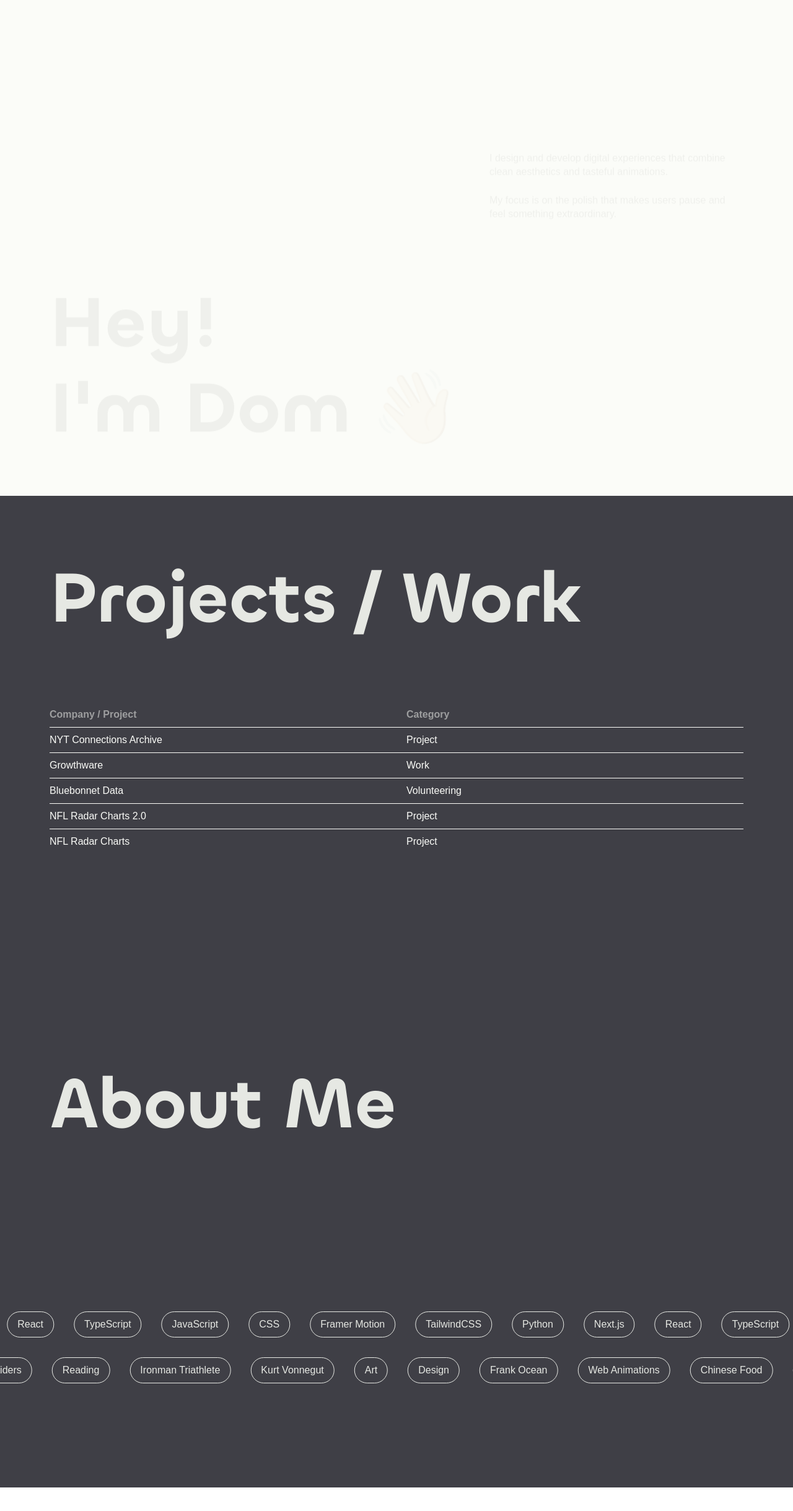
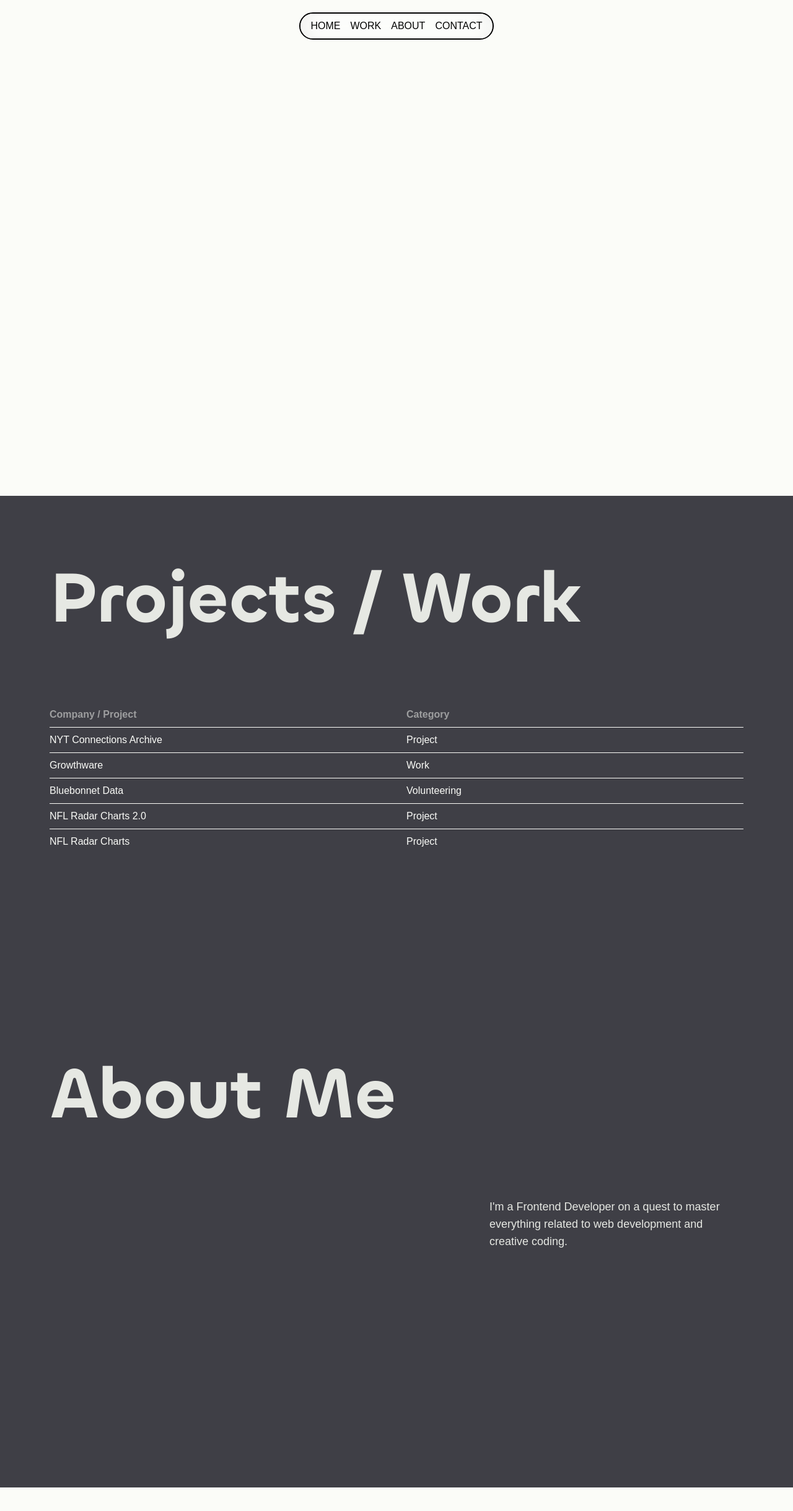
Before and after one commit to domsantini/portfolio2, a Next.js app: page / in a window 1280 px wide. Shown: the top 2438 px of the page at 62% size. Before the commit the page ends 2400 px from the top, so only its background shows below. Built offline with nearby package versions, Linux system fonts and the light colour scheme; a web font is replaced by a local one.

Commit message:
Get contact section in there

```diff
--- a/app/components/AboutSection.jsx
+++ b/app/components/AboutSection.jsx
@@ -1,9 +1,7 @@
 'use client'
 import React from 'react'
 
-import SectionWrapper from "./SectionWrapper";
-import Marquee from "./Marquee/Marquee";
-import SkillPill from './SkillPill';
+import RevealText from './RevealText';
 
 function AboutSection({ id }) {
   return (
@@ -11,24 +9,26 @@ function AboutSection({ id }) {
       id={id}
       className='
         relative z-[2] min-h-screen h-full overflow-clip
-        pt-20
+        pt-20 p-4 md:px-8 lg:px-20 pb-20
         flex flex-col
         text-[#E6E8E3] bg-zinc-700
       '
     >
-      <h1
-        className='
-          p-4 md:px-8 lg:px-20 pb-20
-          text-[clamp(45px,9vw,140px)] font-chillax font-semibold
-        '
-      >
+      <h1 className='pb-20 text-[clamp(45px,9vw,140px)] font-chillax font-semibold '>
         About Me
       </h1>
-      {/* <div className='flex flex-grow'>
-        <p>Lorem ipsum dolor sit amet consectetur adipisicing elit. Sunt vero eos maiores. Odio sunt eum commodi aspernatur repudiandae corporis autem odit consequuntur nesciunt, exercitationem quisquam obcaecati harum consectetur, voluptas corrupti!</p>
-      </div> */}
-      <div className='flex flex-col flex-grow justify-center h-full text-sm sm:text-base '>
-        <Marquee speed='45s'>
+      <div className='flex flex-col flex-grow text-sm sm:text-base lg:text-lg leading-snug text-pretty mb-24 mx-auto min-[450px]:ml-auto min-[450px]:mr-0 lg:max-w-[410px] '>
+        <p>I'm a Frontend Developer on a quest to master everything related to web development and creative coding. </p>
+        <br/>
+
+
+      </div>
+
+    </section>
+  );
+}
+
+{/* <Marquee speed='45s'>
   <p>Next.js</p>
   <p>React</p>
   <p>TypeScript</p>
@@ -67,44 +67,5 @@ function AboutSection({ id }) {
   <p aria-hidden='true'>Wes Anderson</p>
   <p aria-hidden='true'>The Raiders</p>
   <p aria-hidden='true'>Reading</p>
-        </Marquee>
-
-      </div>
-    </section>
-    // <SectionWrapper
-    //   id={id}
-    //   className='
-    //     pt-20
-    //     flex flex-col
-    //     text-[#E6E8E3] bg-zinc-700
-    //     overflow-hidden
-    //   '
-    // >
-    //   <h1 className='text-[clamp(45px,9vw,140px)] font-chillax font-semibold'>
-    //     About Me
-    //   </h1>
-    //   <div className='flex flex-col justify-center flex-grow gap-10 h-full -mx-28 text-[3vw] uppercase' >
-    //     <Marquee className='bg-black rotate-[5deg] py-4' scrollDirection='forward'>
-    //       <SkillPill className='border-[#A1A1AA] text-[#A1A1AA]'>React</SkillPill>
-    //       <SkillPill className='border-[#A1A1AA] text-[#A1A1AA]'>TypeScript</SkillPill>
-    //       <SkillPill className='border-[#A1A1AA] text-[#A1A1AA]'>JavaScript</SkillPill>
-    //     </Marquee>
-    //     <Marquee className='bg-[#A1A1AA] rotate-[-10deg] py-4' scrollDirection='back'>
-    //       <SkillPill className='border-black text-black'>Art</SkillPill>
-    //       <SkillPill className='border-black text-black'>Design</SkillPill>
-    //       <SkillPill className='border-black text-black'>Reading</SkillPill>
-    //     </Marquee>
-    //   </div>
-    // </SectionWrapper>
-  );
-}
-
+</Marquee> */}
 export default AboutSection;
-
-
-// <section id={id} className={`min-h-screen h-[100svh] flex flex-col justify-end pt-20 p-4 md:px-8 lg:px-20 lg:pb-8 bg-zinc-700 ${className}`}>
-//   <div className='h-full'/>
-//   <h1 className="text-[#E6E8E3] text-[clamp(35px,9vw,140px)] font-chillax font-semibold">
-//     More About Me
-// </section>
-//   </h1>
--- /dev/null
+++ b/app/components/ContactButton.jsx
@@ -0,0 +1,18 @@
+import { FaArrowRight } from "react-icons/fa6";
+import Link from 'next/link';
+
+
+function ContactButton({ label, href }) {
+  return (
+    <Link href={href} target='_blank' className="group uppercase sm:text-lg md:text-xl lg:text-2xl flex cursor-pointer">
+      <span className="px-4 py-1 border-2 border-solid border-zinc-700 rounded-full">
+        {label}
+      </span>
+      <span className="p-2 border-2 border-solid border-zinc-700 rounded-full grid place-content-center ">
+        <FaArrowRight className="group-hover:rotate-[-30deg] transition-all ease-in-out duration-[500ms]" />
+      </span>
+    </Link>
+  );
+}
+
+export default ContactButton;
--- a/app/components/LandingSection/LandingSection.jsx
+++ b/app/components/LandingSection/LandingSection.jsx
@@ -50,7 +50,7 @@ export default function LandingSection({ id, scrollYProgress }) {
             delay: '0.7',
             duration: '0.4'
           }}
-          className='text-sm lg:text-base leading-3 text-pretty mb-24 mx-auto xs:ml-auto xs:mr-0 max-w-[285px] lg:max-w-[410px]'
+          className='text-sm lg:text-base leading-3 text-pretty mb-24 mx-auto min-[450px]:ml-auto min-[450px]:mr-0 max-w-[285px] lg:max-w-[410px]'
         >
           <span className='block leading-snug'>
             I design and develop digital experiences that combine clean aesthetics and tasteful animations.
--- a/app/components/Marquee/Marquee.module.css
+++ b/app/components/Marquee/Marquee.module.css
@@ -1,7 +1,7 @@
 .marqueeWrapper {
   padding: 1rem 0px;
   color: #E6E8E3;
-  font-size: 1rem;
+  /* font-size: 1rem; */
 }
 
 .marqueeText {
@@ -18,6 +18,7 @@
     and to get our infinite scroll we will need to move this element by 50%
   */
   width: max-content;
+  mask-image: linear-gradient(black 0 50%, white 50% 100%);
 
   animation: marqueeMoveText var(--speed) linear infinite var(--direction);
 }
--- a/app/components/RevealText.jsx
+++ b/app/components/RevealText.jsx
@@ -1,5 +1,5 @@
 'use client'
-import { animate, motion, spring } from 'framer-motion'
+import { motion } from 'framer-motion'
 
 function RevealText({ duration, ease='easeInOut', delay='1', children, ...props }) {
   return (
--- a/app/page.js
+++ b/app/page.js
@@ -1,12 +1,13 @@
 "use client";
 import React from "react";
 import { useScroll, useMotionValueEvent } from 'framer-motion';
+
 
 import Header from "./components/Header/Header";
 import LandingSection from "./components/LandingSection/LandingSection";
 import WorkSection from "./components/WorkSection";
 import AboutSection from "./components/AboutSection";
-import ContactSection from "./components/ContactSection";
+import ContactButton from "./components/ContactButton";
 
 export default function Home() {
   const wrapperRef = React.useRef(null)
@@ -16,19 +17,30 @@ export default function Home() {
   })
 
   // This is how you log a motion value
-  useMotionValueEvent(scrollYProgress, "change", (latest) => {
-    console.log("Page scroll: ", latest)
-  })
+  // useMotionValueEvent(scrollYProgress, "change", (latest) => {
+  //   console.log("Page scroll: ", latest)
+  // })
 
   return (
-    <main className="relative h-full bg-[#FBFCF8]">
-      {/* <Header /> */}
+    <>
+      <main className="relative h-full bg-[#FBFCF8] z-20">
+        <Header />
         <LandingSection id="home" scrollYProgress={scrollYProgress}/>
         <div className='relative z-[2]'>
           <WorkSection ref={wrapperRef} id="work"/>
           <AboutSection id="about"/>
         </div>
       </main>
+      <footer className='relative h-[100dvh] bg-[#FBFCF8]'>
+        <div className='h-full w-full fixed bottom-0 flex flex-col justify-center items-center'>
+          <p className='font-chillax font-semibold text-[12vw]'>Get in touch!</p>
+          <div className='flex  gap-2'>
+            <ContactButton label='LinkedIn' href='https://www.linkedin.com/in/dominic-santini/'/>
+            <ContactButton label='GitHub' href='https://github.com/domsantini'/>
+          </div>
+        </div>
+      </footer>
+    </>
   );
 }
 
--- a/package.json
+++ b/package.json
@@ -12,7 +12,8 @@
     "framer-motion": "^11.3.31",
     "next": "14.2.6",
     "react": "^18.3.1",
-    "react-dom": "^18"
+    "react-dom": "^18",
+    "react-icons": "^5.5.0"
   },
   "devDependencies": {
     "@types/react": "^18.3.11",
```
Also changed, not shown: 1 other file (tests, documents, lock files or other folders). Lines whose indentation alone changed are shown as unchanged.
